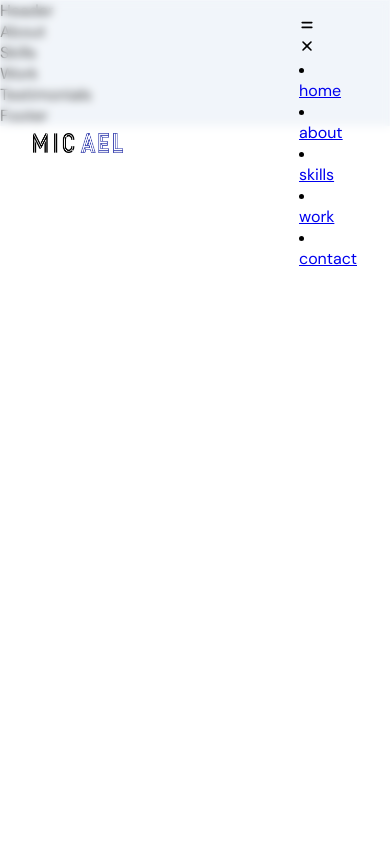
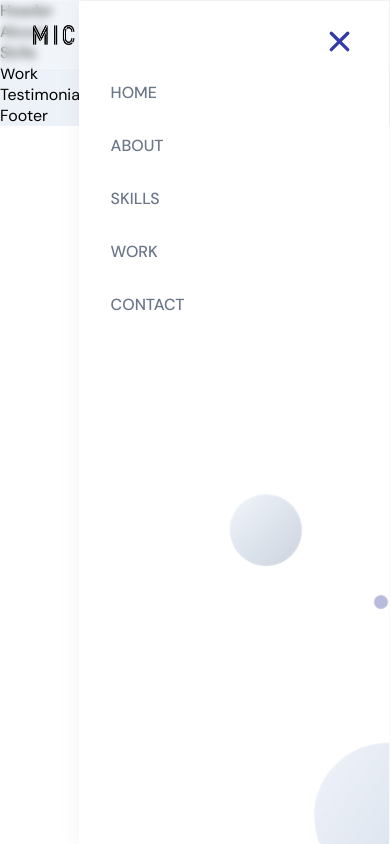
Before and after one commit to brytebee/bee-portfolio, a React (Create React App) app: page / in a window 390 px wide. Both pictures are taken after a click on the icon 349 px from the left and 25 px from the top of the page. Built offline with nearby package versions, Linux system fonts and the light colour scheme.

Commit message:
:lipstick: Udpate Navbar
Add styles for mobile display of Nav

```diff
--- a/src/components/Navbar/Navbar.jsx
+++ b/src/components/Navbar/Navbar.jsx
@@ -31,14 +31,15 @@ const Navbar = () => {
             transition={{ duration: 0.85, ease: 'easeOut' }}
           >
             <HiX onClick={() => setToggle(false)} />
+            <ul>
               {['home', 'about', 'skills', 'work', 'contact'].map((item) => (
                 <li key={item}>
-                <div />
                   <a onClick={() => setToggle(false)} href={`#${item}`}>
                     {item}
                   </a>
                 </li>
               ))}
+            </ul>
           </motion.div>
         )}
       </div>
--- a/src/components/Navbar/Navbar.scss
+++ b/src/components/Navbar/Navbar.scss
@@ -77,3 +77,92 @@
     display: none;
   }
 }
+
+.app__navbar-menu {
+  width: 35px;
+  height: 35px;
+  border-radius: 50%;
+  position: relative;
+
+  display: flex;
+  justify-content: center;
+  align-items: center;
+  background: var(--secondary-color);
+
+  svg {
+    width: 70%;
+    height: 70%;
+    color: var(--white-color);
+  }
+
+  div {
+    position: fixed;
+    top: 0;
+    bottom: 0;
+    right: 0;
+    z-index: 5;
+
+    padding: 1rem;
+
+    width: 80%;
+    height: 100vh;
+
+    display: flex;
+    justify-content: flex-end;
+    align-items: flex-end;
+    flex-direction: column;
+
+    background: url('../../assets/bgWhite.png');
+    background-color: var(--white-color);
+    background-size: cover;
+    background-repeat: repeat;
+
+    box-shadow: 0 0 20px rgba(168, 168, 168, 0.15);
+
+    svg {
+      width: 35px;
+      height: 35px;
+      color: var(--secondary-color);
+      margin: 0.5rem 1rem;
+    }
+
+    ul {
+      list-style: none;
+      margin: 0;
+      padding: 0;
+      height: 100%;
+      width: 100%;
+
+      display: flex;
+      justify-content: flex-start;
+      align-items: flex-start;
+      flex-direction: column;
+
+      li {
+        margin: 1rem;
+
+        a {
+          color: var(--gray-color);
+          text-decoration: none;
+          font-size: 1rem;
+          text-transform: uppercase;
+          font-weight: 500;
+
+          transition: all 0.3s ease-in-out;
+
+          &:hover {
+            color: var(--secondary-color);
+          }
+        }
+      }
+    }
+
+    @media screen and (min-width: 900px) {
+      display: none;
+    }
+  }
+
+  @media screen and (min-width: 900px) {
+    display: none;
+  }
+}
```
Lines whose indentation alone changed are shown as unchanged.
